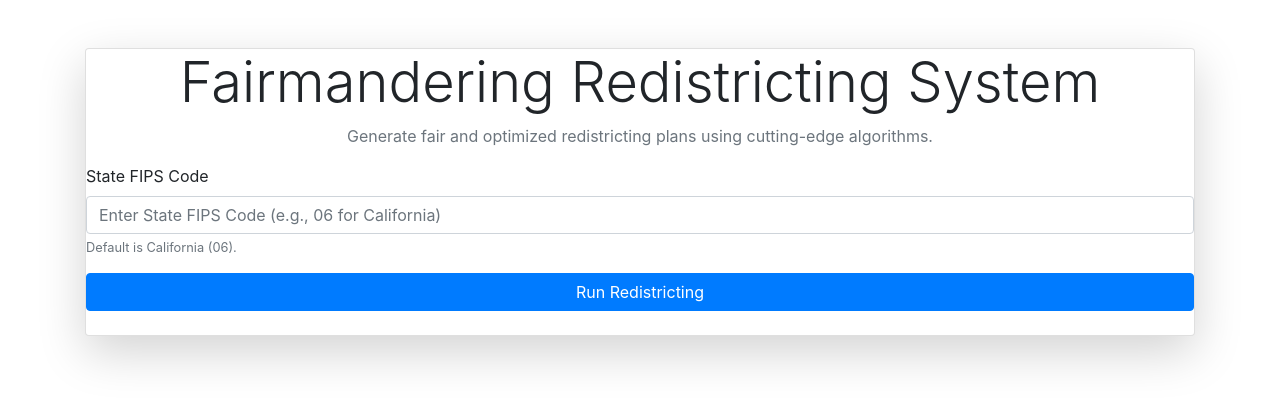
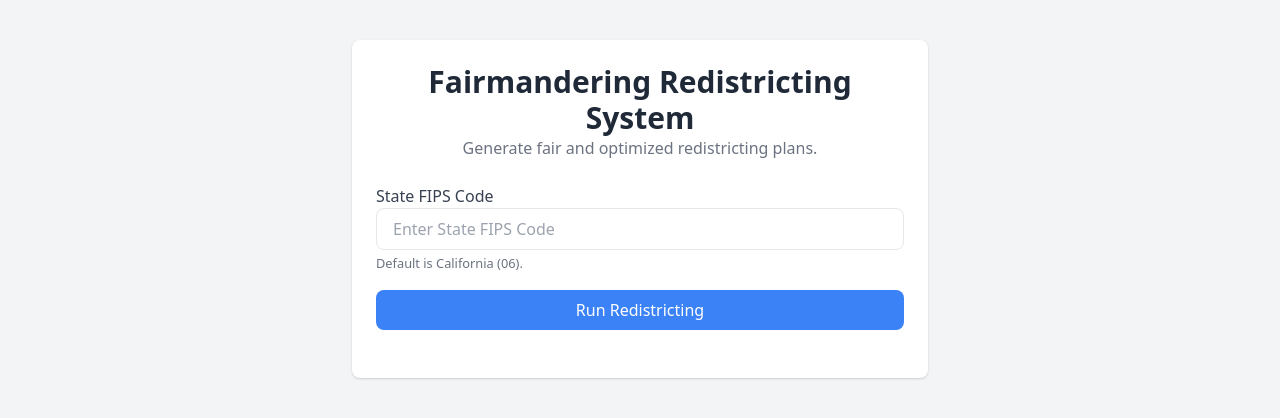
Before and after one commit to nateschmiedehaus/fairmandering, a Flask app: page / in a window 1280 px wide. Shown: the top 418 px of the page. Run offline with Flask 3, Linux system fonts and the light colour scheme; parts of the project's set-up code (start-up, migrations or seed data) failed here and were passed over; some libraries are stand-ins or nearby versions.

Commit message:
Update home.html

```diff
--- a/templates/home.html
+++ b/templates/home.html
@@ -4,44 +4,43 @@
 <html lang="en">
 <head>
     <meta charset="UTF-8">
-    <meta name="viewport" content="width=device-width, initial-scale=1.0">
     <title>Fairmandering - Redistricting System</title>
-    <link rel="stylesheet" href="https://stackpath.bootstrapcdn.com/bootstrap/4.5.0/css/bootstrap.min.css">
+    <!-- Tailwind CSS for modern design and responsiveness -->
+    <link href="https://cdn.jsdelivr.net/npm/tailwindcss@2.2.19/dist/tailwind.min.css" rel="stylesheet">
+    <!-- Additional Custom CSS -->
     <link rel="stylesheet" href="{{ url_for('static', filename='css/custom.css') }}">
-    <link rel="stylesheet" href="https://cdnjs.cloudflare.com/ajax/libs/animate.css/4.1.1/animate.min.css">
 </head>
-<body>
-    <div class="container mt-5">
-        <div class="card shadow-lg section animate__animated animate__fadeInUp">
-            <h1 class="text-center display-4">Fairmandering Redistricting System</h1>
-            <p class="text-center text-muted">Generate fair and optimized redistricting plans using cutting-edge algorithms.</p>
-            <form action="{{ url_for('run_redistricting') }}" method="post">
-                <div class="form-group">
-                    <label for="state_fips">State FIPS Code</label>
-                    <input type="text" class="form-control" id="state_fips" name="state_fips" placeholder="Enter State FIPS Code (e.g., 06 for California)" required>
-                    <small class="form-text text-muted">Default is California (06).</small>
+<body class="bg-gray-100">
+    <div class="container mx-auto py-10">
+        <div class="bg-white shadow rounded-lg p-6 max-w-xl mx-auto">
+            <h1 class="text-3xl font-bold text-center text-gray-800">Fairmandering Redistricting System</h1>
+            <p class="text-center text-gray-500">Generate fair and optimized redistricting plans.</p>
+            <form action="{{ url_for('run_redistricting') }}" method="post" class="mt-6">
+                <div class="mb-4">
+                    <label for="state_fips" class="block text-gray-700">State FIPS Code</label>
+                    <input type="text" id="state_fips" name="state_fips" placeholder="Enter State FIPS Code" required
+                           class="w-full px-4 py-2 border rounded-lg focus:outline-none focus:ring-2 focus:ring-blue-400">
+                    <small class="text-gray-500">Default is California (06).</small>
                 </div>
-                <button type="submit" class="btn btn-primary btn-block btn-custom">Run Redistricting</button>
+                <button type="submit" class="w-full bg-blue-500 text-white rounded-lg py-2 hover:bg-blue-600">Run Redistricting</button>
             </form>
-            <br>
+
+            <div class="mt-6">
                 {% with messages = get_flashed_messages(with_categories=true) %}
                   {% if messages %}
                     {% for category, message in messages %}
-                  <div class="alert alert-{{ category }} alert-dismissible fade show" role="alert">
+                      <div class="bg-{{ category }}-200 border-l-4 border-{{ category }}-600 text-{{ category }}-700 p-4 mb-4">
                         {{ message }}
-                    <button type="button" class="close" data-dismiss="alert" aria-label="Close">
-                      <span aria-hidden="true">&times;</span>
-                    </button>
                       </div>
                     {% endfor %}
                   {% endif %}
                 {% endwith %}
             </div>
         </div>
+    </div>
 
     <script src="https://code.jquery.com/jquery-3.5.1.slim.min.js"></script>
-    <script src="https://cdn.jsdelivr.net/npm/popper.js@1.16.0/dist/umd/popper.min.js"></script>
-    <script src="https://stackpath.bootstrapcdn.com/bootstrap/4.5.0/js/bootstrap.min.js"></script>
+    <script src="https://cdn.jsdelivr.net/npm/bootstrap@4.5.0/dist/js/bootstrap.bundle.min.js"></script>
     <script src="{{ url_for('static', filename='js/custom.js') }}"></script>
 </body>
 </html>
```
Lines whose indentation alone changed are shown as unchanged.
